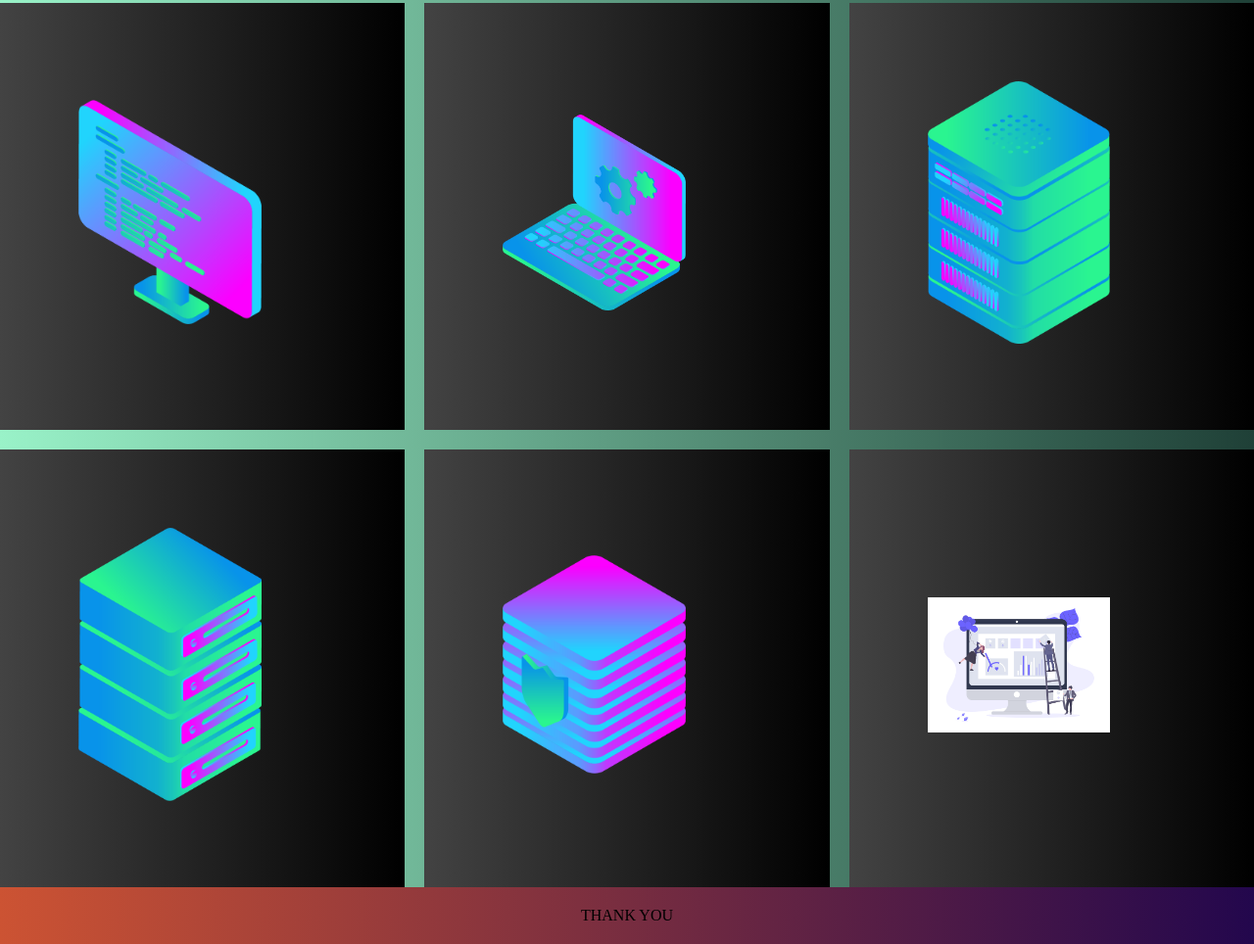
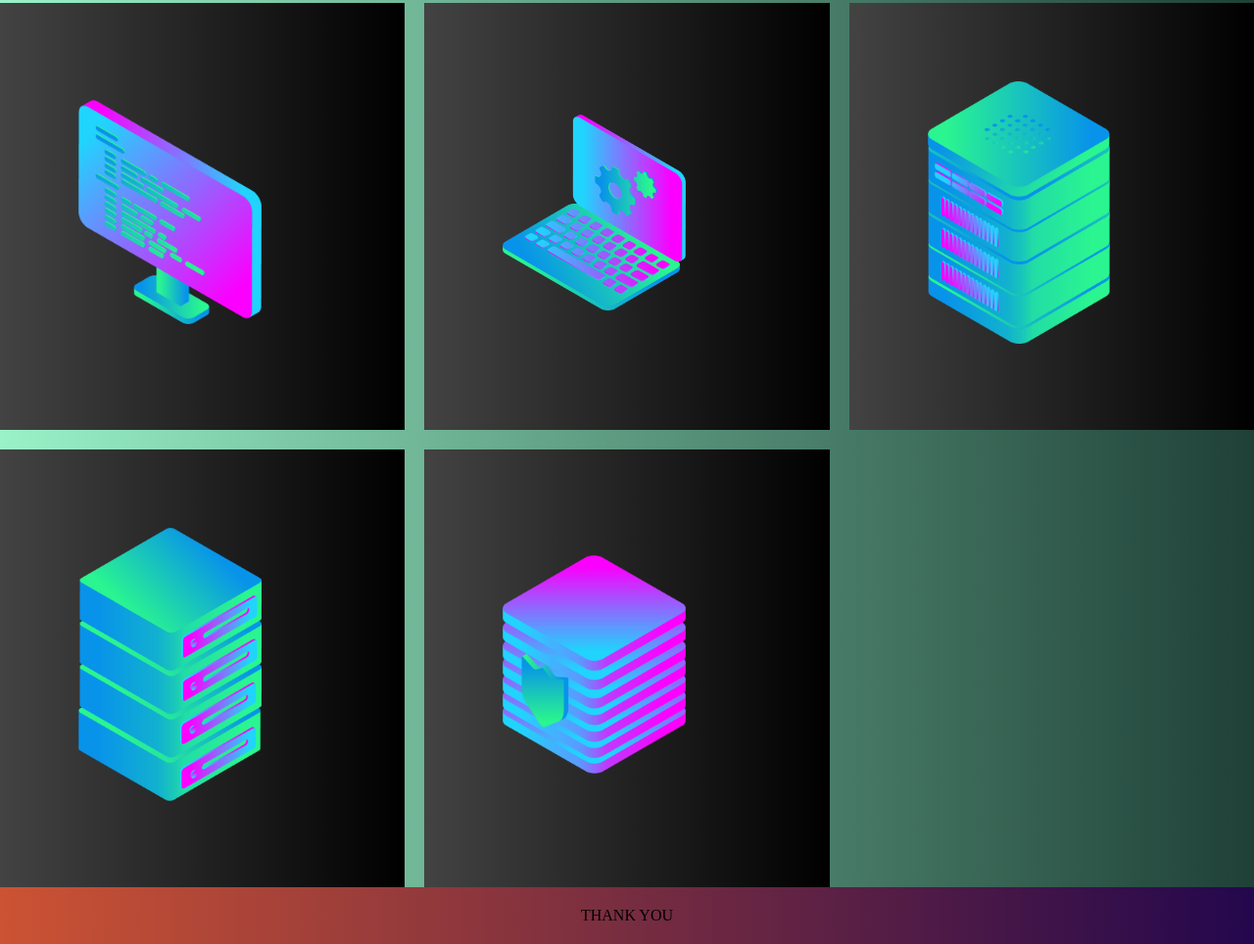
Before and after one commit to prabhath07/mydefaultlayout, a plain HTML site: page index.html in a window 1280 px wide. Shown: the part 937-1901 px from the top of the page at 98% size. Drawn offline with nearby package versions, Linux system fonts and the light colour scheme.

Commit message:
Update index.html

```diff
--- a/index.html
+++ b/index.html
@@ -32,7 +32,7 @@
 	<div  class="im"><a href=""><img  src="6.png"></div></a>
 	<div  class="im"><a href=""><img  src="7.png"></div></a>
 	<div  class="im"><a href=""><img  src="8.png"></div></a>
-	<div  class="im"><a href=""><img  src="9.png"></div></a>
+
 
 </div>
 
```
